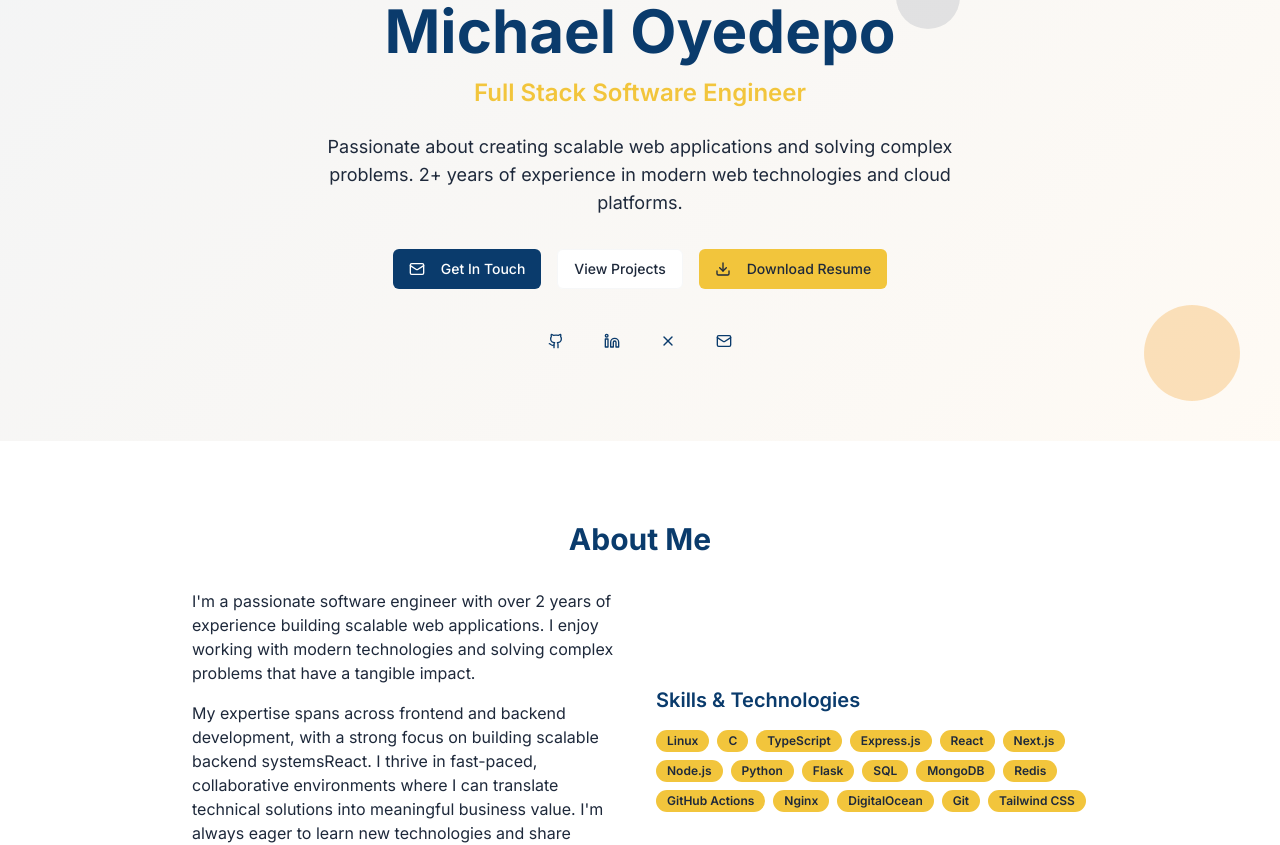
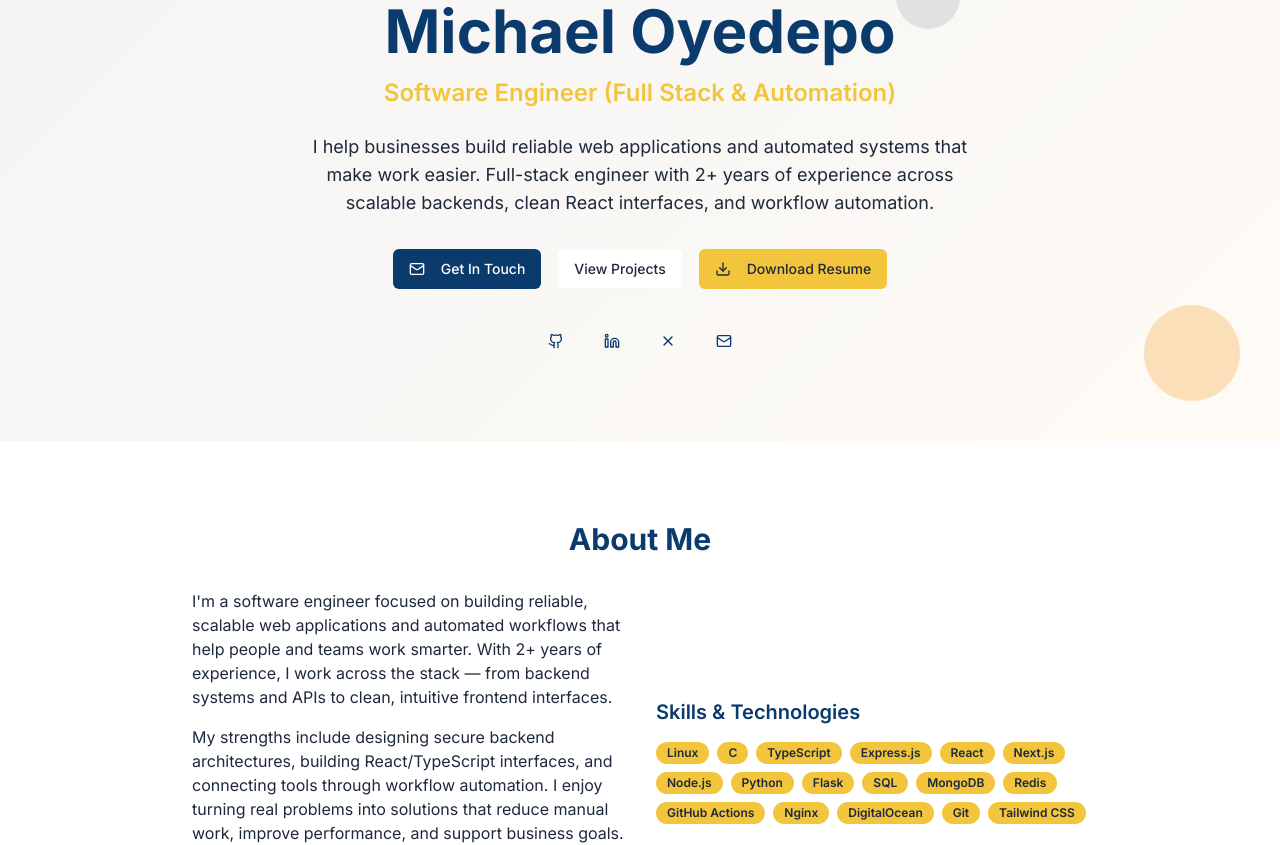
Before and after one commit to Mr-Michael-dev/Mr-Michael-dev, a Next.js app: page / in a window 1280 px wide. Shown: the part 273-1118 px from the top of the page. Built offline with nearby package versions, Linux system fonts and the light colour scheme.

Commit message:
feat: Revise About and Hero sections for clarity and impact

```diff
--- a/src/components/about-section.tsx
+++ b/src/components/about-section.tsx
@@ -33,12 +33,16 @@ export function AboutSection() {
         <div className="grid md:grid-cols-2 gap-8 items-center">
           <div>
             <p className="text-foreground mb-4">
-              I'm a passionate software engineer with over 2 years of experience building scalable web applications.
-              I enjoy working with modern technologies and solving complex problems that have a tangible impact.
+              I'm a software engineer focused on building reliable, scalable web applications and automated workflows that help people and teams work smarter.
+              With 2+ years of experience, I work across the stack — from backend systems and APIs to clean, intuitive frontend interfaces.
             </p>
+
             <p className="text-foreground mb-4">
-              My expertise spans across frontend and backend development, with a strong focus on building scalable backend systemsReact. I thrive in fast-paced, collaborative environments where I can translate technical solutions into meaningful business value. I'm always eager to learn new technologies and share knowledge with the community.
+              My strengths include designing secure backend architectures, building React/TypeScript interfaces, and connecting tools through workflow automation.
+              I enjoy turning real problems into solutions that reduce manual work, improve performance, and support business goals.
+              I also share what I learn as a community advocate and mentor, helping others grow in their technical journey.
             </p>
+
             <div className="flex items-center gap-2 text-muted-foreground">
               <MapPin className="w-4 h-4 text-accent" />
               <span>Port Harcourt, NGN</span>
--- a/src/components/hero-section.tsx
+++ b/src/components/hero-section.tsx
@@ -22,11 +22,11 @@ export function HeroSection() {
           Michael Oyedepo
         </h1>
         <p className="text-xl md:text-2xl mb-6 text-accent font-semibold animate-slide-in-right animation-delay-500">
-          Full Stack Software Engineer
+          Software Engineer (Full Stack & Automation)
         </p>
-        <p className="text-lg text-foreground mb-8 max-w-2xl mx-auto animate-fade-in animation-delay-700">
-          Passionate about creating scalable web applications and solving complex problems. 2+ years of experience in
-          modern web technologies and cloud platforms.
+        <p className="text-lg text-foreground mb-8 max-w-2xl mx-auto">
+          I help businesses build reliable web applications and automated systems that make work easier.
+          Full-stack engineer with 2+ years of experience across scalable backends, clean React interfaces, and workflow automation.
         </p>
         <div className="flex flex-wrap justify-center gap-4 mb-8 animate-zoom-in animation-delay-900">
           <Button
```
